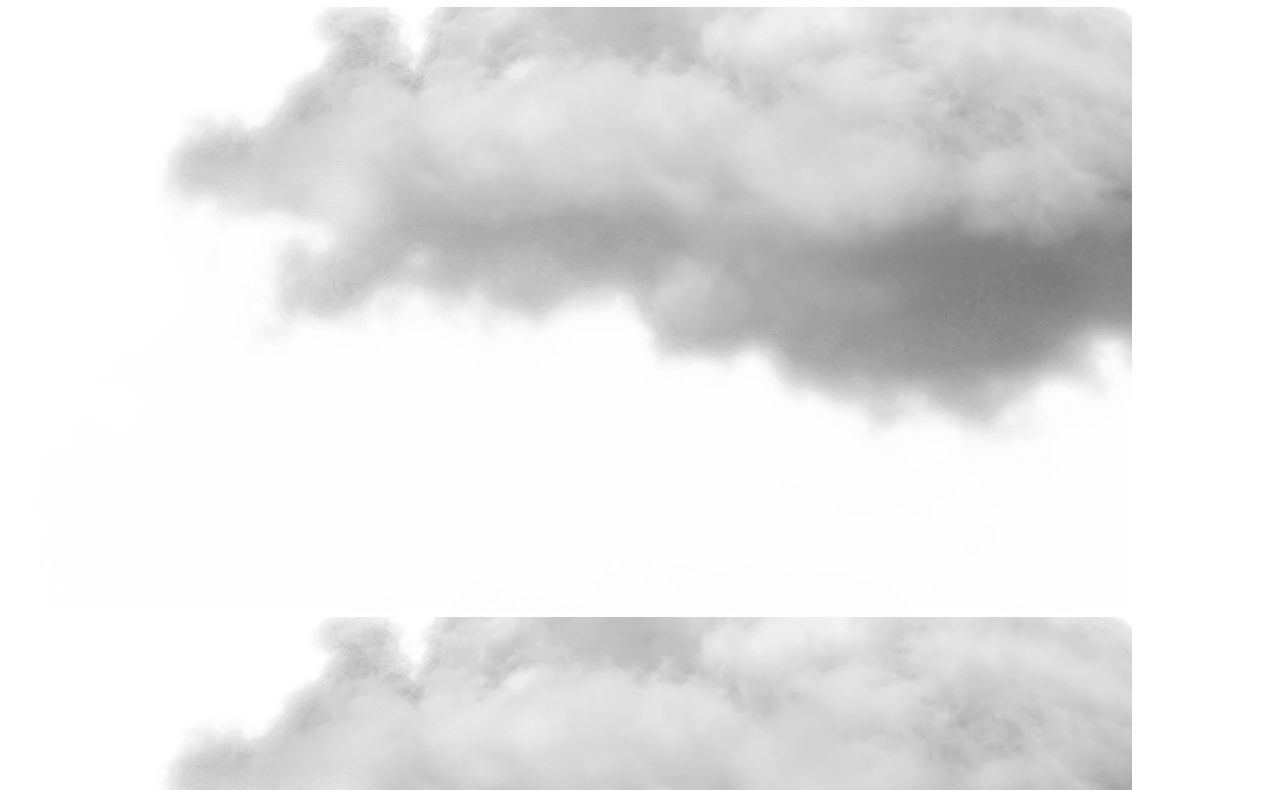
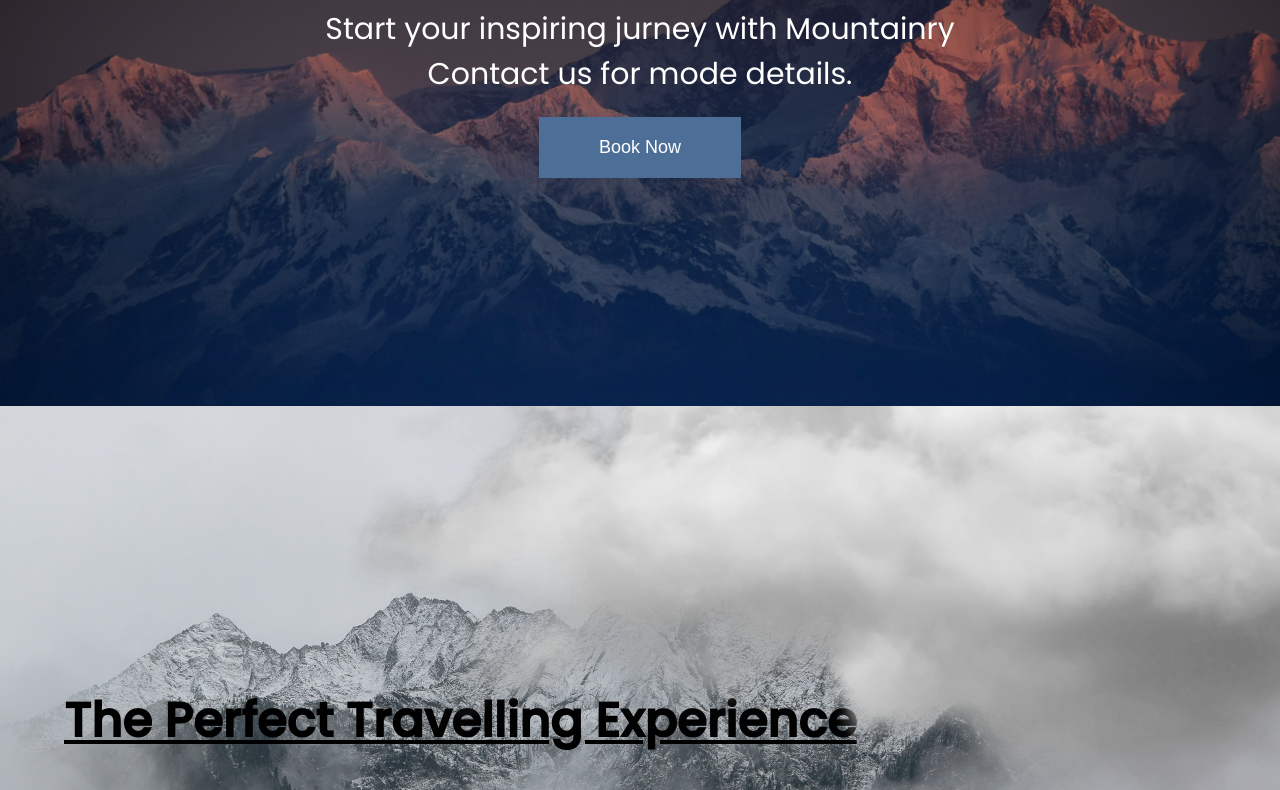
Before and after one commit to romanrobert/hillee-webpage, a plain HTML site: page index.html in a window 1280 px wide. Shown: the part 394-1184 px from the top of the page. Drawn offline with Linux system fonts and the light colour scheme; the site is published under a folder, as on GitHub Pages, so addresses that start at the root find nothing; a web font is replaced by a local one.

Commit message:
CSS and Hero background img link fixed

```diff
--- a/index.html
+++ b/index.html
@@ -11,7 +11,7 @@
 <link href="https://fonts.googleapis.com/css2?family=Poppins:wght@400;500&display=swap" rel="stylesheet">
 <link rel="preconnect" href="https://fonts.gstatic.com">
 <link href="https://fonts.googleapis.com/css2?family=Pattaya&display=swap" rel="stylesheet">
-    <link rel="stylesheet" href="/style.css">
+    <link rel="stylesheet" href="style.css">
     <title>Hillee | Your adventure agency</title>
 </head>
 <body>
--- a/style.css
+++ b/style.css
@@ -93,7 +93,7 @@ nav ul {
 
 .hero {
   background-image: linear-gradient(rgba(0, 0, 0, 0.8), transparent),
-    url("/img/hero-background.jpg");
+    url("img/hero-background.jpg");
   min-height: 90vh;
   background-repeat: no-repeat;
   background-size: cover;
```
Also changed, not shown: 1 other file.
